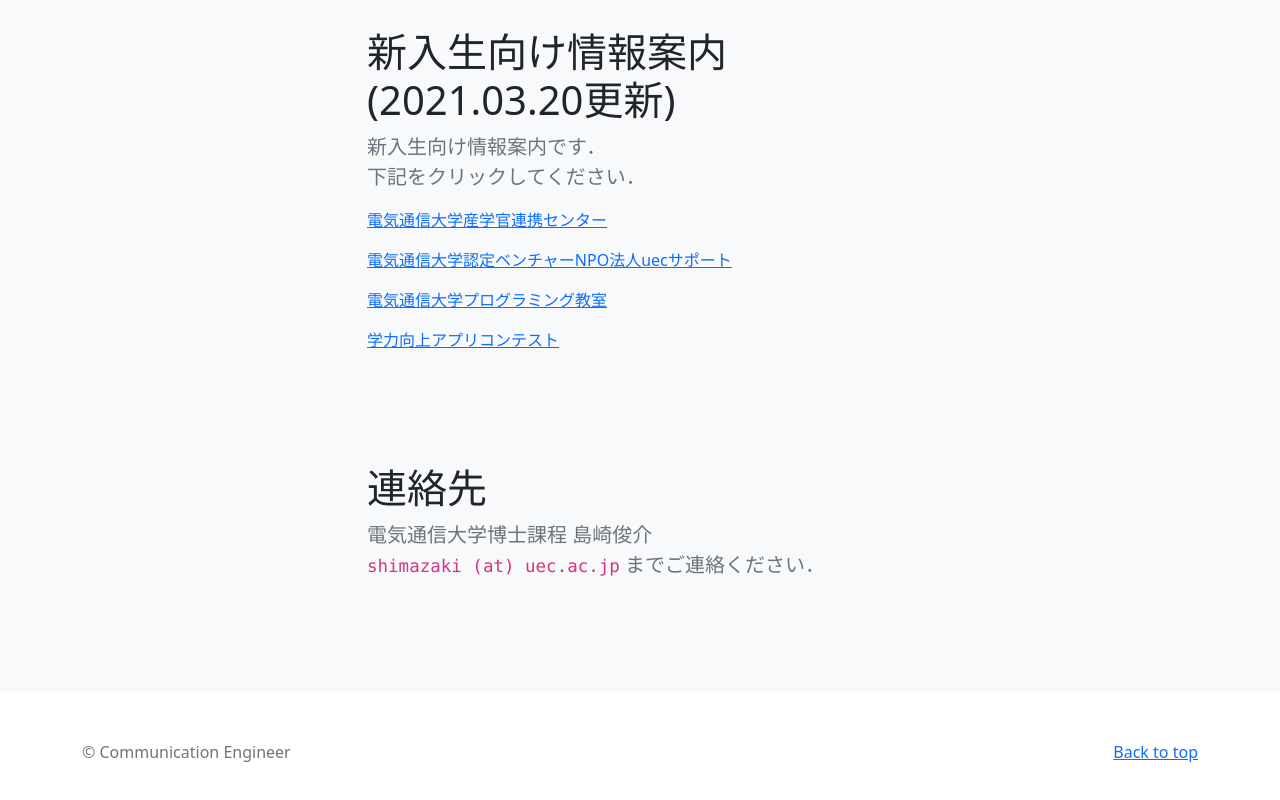
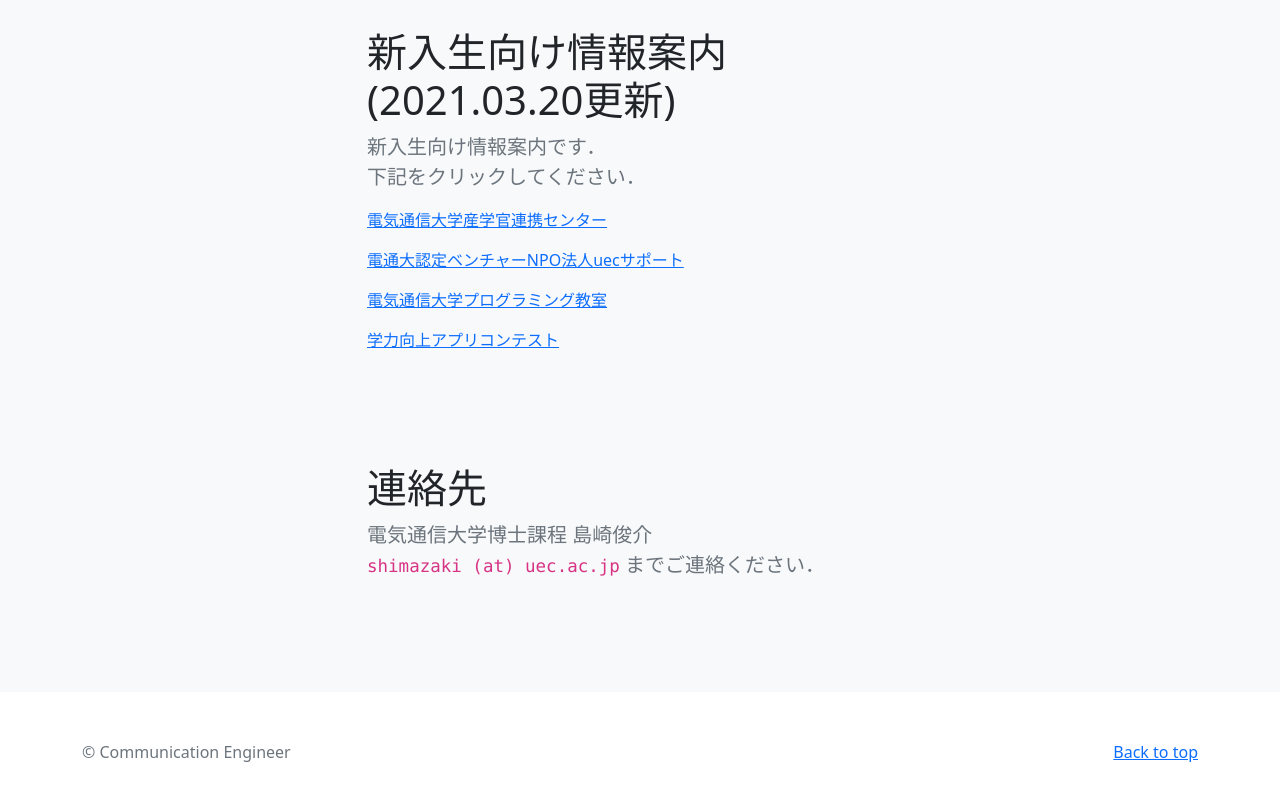
Before and after one commit to communicationengineer/communicationengineer.github.io, a plain HTML site: page index.html in a window 1280 px wide. Shown: the part 830-1630 px from the top of the page. Drawn offline with Linux system fonts and the light colour scheme.

Commit message:
Update index.html

```diff
--- a/index.html
+++ b/index.html
@@ -102,7 +102,7 @@
        <p class="lead text-muted">新入生向け情報案内です．<br>
         下記をクリックしてください．</p>
         <p><a href="https://wlgate.inf.uec.ac.jp/">電気通信大学産学官連携センター</a></p>
-        <p><a href="https://wlgate.inf.uec.ac.jp/">電気通信大学認定ベンチャーNPO法人uecサポート</a></p>
+        <p><a href="https://wlgate.inf.uec.ac.jp/">電通大認定ベンチャーNPO法人uecサポート</a></p>
         <p><a href="https://www.uec-programming.com/">電気通信大学プログラミング教室</a></p>
         <p><a href="https://gakuryokuup.com/">学力向上アプリコンテスト</a></p>
 
```
